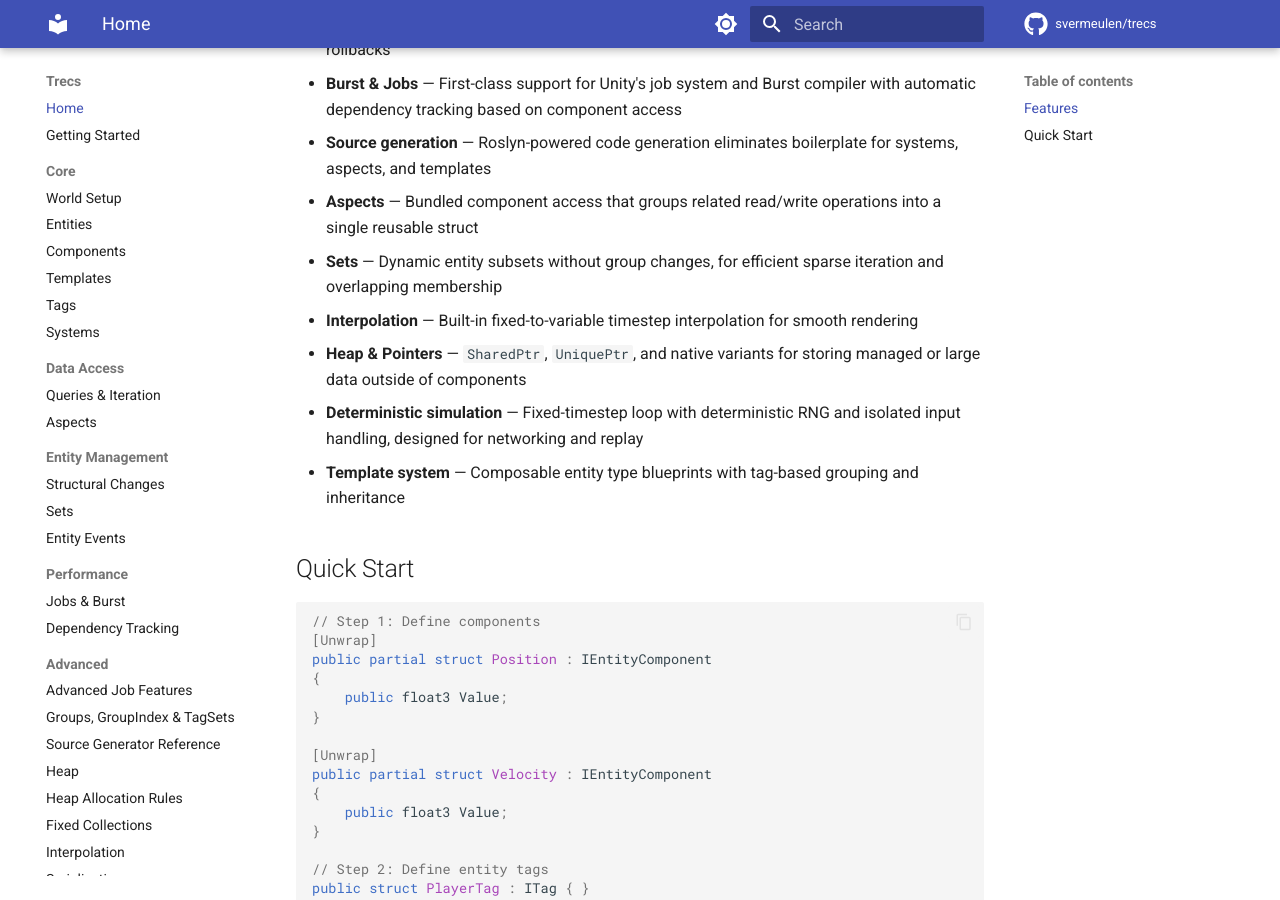
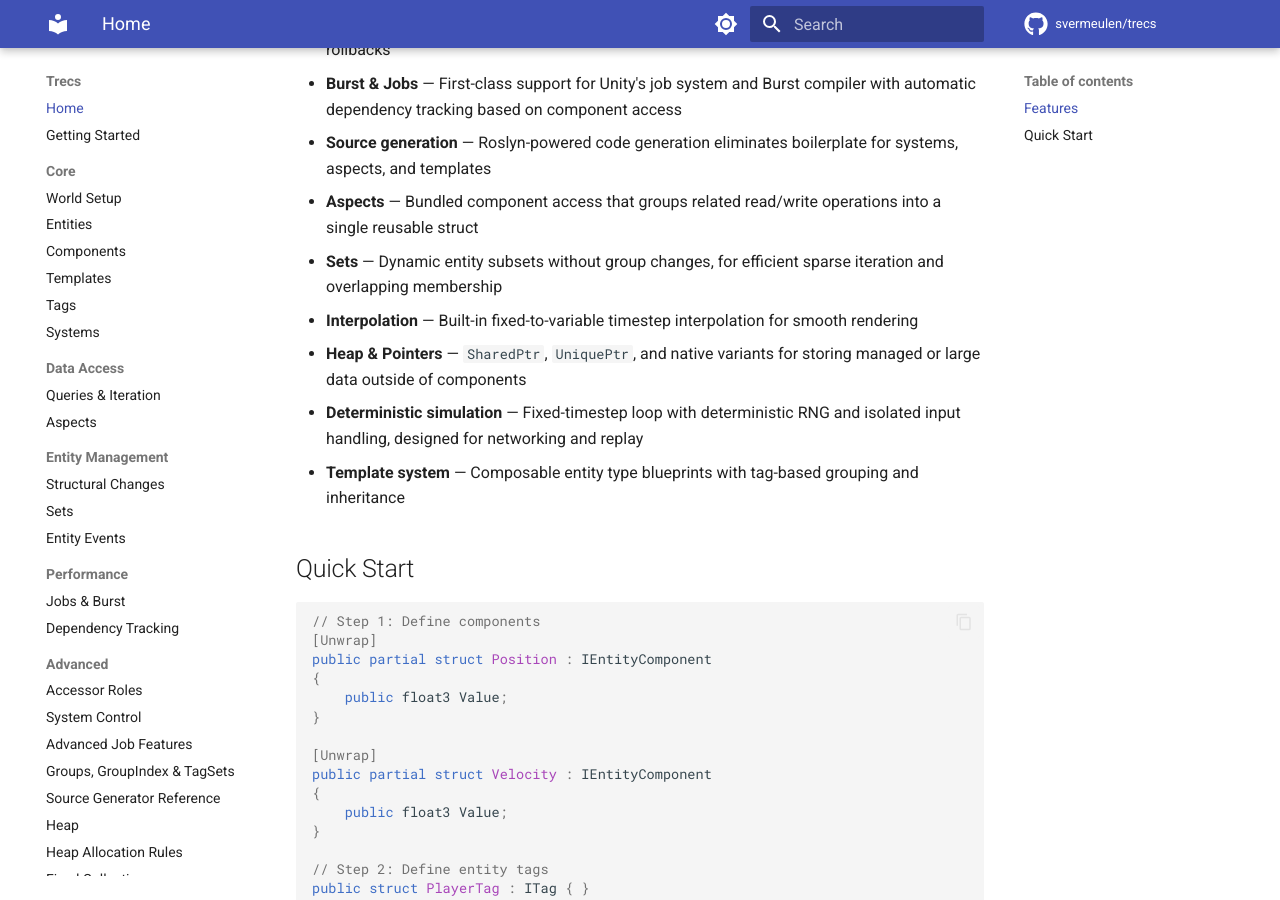
Before and after one commit to svermeulen/trecs, an MkDocs documentation site: the page built from docs/index.md, in a window 1280 px wide and 900 px high, scrolled down 454 px. Built offline with MkDocs 1.6.1 and Material for MkDocs 9.7.7, drawn with Linux system fonts in a browser that asks for light colours; comment, search, counter and statistics services are not loaded; part of the change alters nothing that is shown.

Commit message:
mkdocs: add orphaned pages to nav
Four docs pages existed on disk but were not referenced from mkdocs.yml,
so they would only be reachable by direct URL:

- advanced/accessor-roles.md (referenced from heap-allocation-rules.md,
  components.md, entity-events.md)
- advanced/system-control.md (referenced from accessor-roles.md)
- editor-windows/hierarchy.md (new top-level group; referenced from
  system-control.md)
- samples/19-multiple-worlds.md (sample on disk and listed in
  samples/index.md)

Co-Authored-By: Claude <noreply@anthropic.com>

```diff
--- a/mkdocs.yml
+++ b/mkdocs.yml
@@ -53,6 +53,8 @@ nav:
       - Jobs & Burst: performance/jobs-and-burst.md
       - Dependency Tracking: performance/dependency-tracking.md
   - Advanced:
+      - Accessor Roles: advanced/accessor-roles.md
+      - System Control: advanced/system-control.md
       - Advanced Job Features: advanced/advanced-jobs.md
       - Groups, GroupIndex & TagSets: advanced/groups-and-tagsets.md
       - Source Generator Reference: advanced/source-generator-reference.md
@@ -65,6 +67,8 @@ nav:
       - Binary Format: advanced/binary-format.md
       - Input System: advanced/input-system.md
       - Time & RNG: advanced/time-and-rng.md
+  - Editor Windows:
+      - Hierarchy: editor-windows/hierarchy.md
   - Samples:
       - Overview: samples/index.md
       - 01 - Hello Entity: samples/01-hello-entity.md
@@ -84,6 +88,7 @@ nav:
       - 15 - Aspect Interfaces: samples/15-aspect-interfaces.md
       - 17 - Blob Storage: samples/17-blob-storage.md
       - 18 - Reactive Events: samples/18-reactive-events.md
+      - 19 - Multiple Worlds: samples/19-multiple-worlds.md
   - Recipes:
       - OOP Integration: recipes/oop-integration.md
       - Entity Subset Patterns: recipes/entity-subset-patterns.md
```
